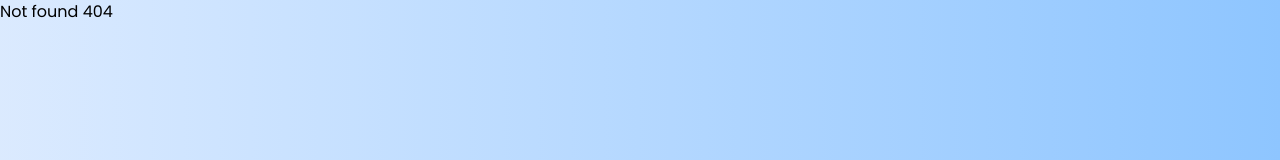
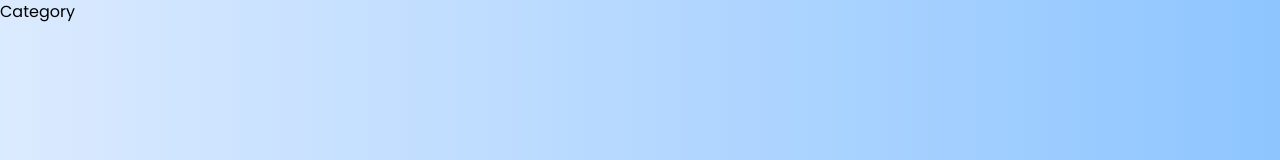
Before and after one commit to JohnBrittoV/cooking-recipe-website, a React (Vite) app: page /category in a window 1280 px wide. Before the commit this address had no page. Shown: the top 160 px of the page. Built offline with nearby package versions, Linux system fonts and the light colour scheme.

Commit message:
feat: category page added

```diff
--- a/src/App.jsx
+++ b/src/App.jsx
@@ -3,6 +3,7 @@ import { Home } from './pages/Home';
 import { SearchRecipe } from './pages/SearchRecipe';
 import { RecipeDetails } from './pages/RecipeDetails';
 import { Favourites } from './pages/Favourites';
+import { Category } from './pages/Category';
 
 function App() {
 
@@ -12,6 +13,7 @@ function App() {
       <Route path='search' element={<SearchRecipe/>}/>
       <Route path='recipes/:id' element={<RecipeDetails/>}/>
       <Route path='favourites' element={<Favourites/>}/>
+      <Route path='category' element={<Category/>}/>
       <Route path='*' element='Not found 404'/>
     </Routes>
   )
--- /dev/null
+++ b/src/pages/Category.jsx
@@ -0,0 +1,7 @@
+export const Category = () => {
+    return(
+        <div>
+            Category
+        </div>
+    )
+}
```
